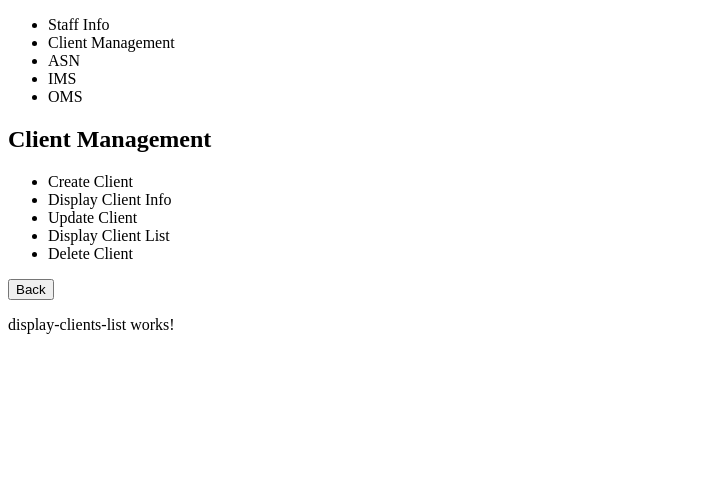
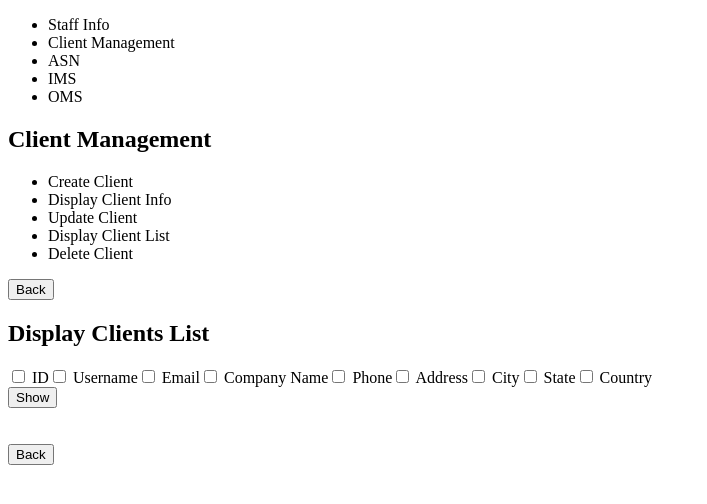
Before and after one commit to philipzhang86/mini-warehouse, an Angular app: page /staff-dashboard/client-management/display-clients-list in a window 1280 px wide. Shown: the top 504 px of the page, without its empty margins (0-707 px from the left). Built offline with nearby package versions, Linux system fonts and the light colour scheme.

Commit message:
display clients list 1.0 added

```diff
--- a/src/app/client-management/display-clients-list/display-clients-list.component.html
+++ b/src/app/client-management/display-clients-list/display-clients-list.component.html
@@ -1 +1,47 @@
-<p>display-clients-list works!</p>
+<div class="display-clients-list">
+  <h2>Display Clients List</h2>
+
+  <form #displayForm="ngForm" (ngSubmit)="showClientsList()">
+    <div>
+      <label><input type="checkbox" [(ngModel)]="fields.id" name="id"> ID</label>
+      <label><input type="checkbox" [(ngModel)]="fields.username" name="username"> Username</label>
+      <label><input type="checkbox" [(ngModel)]="fields.email" name="email"> Email</label>
+      <label><input type="checkbox" [(ngModel)]="fields.companyName" name="companyName"> Company Name</label>
+      <label><input type="checkbox" [(ngModel)]="fields.phone" name="phone"> Phone</label>
+      <label><input type="checkbox" [(ngModel)]="fields.address" name="address"> Address</label>
+      <label><input type="checkbox" [(ngModel)]="fields.city" name="city"> City</label>
+      <label><input type="checkbox" [(ngModel)]="fields.state" name="state"> State</label>
+      <label><input type="checkbox" [(ngModel)]="fields.country" name="country"> Country</label>
+    </div>
+    <button type="submit">Show</button>
+  </form>
+
+  <br>
+  <br>
+  <table *ngIf="clients.length > 0">
+    <tr>
+      <th *ngIf="fields.id">ID</th>
+      <th *ngIf="fields.username">Username</th>
+      <th *ngIf="fields.email">Email</th>
+      <th *ngIf="fields.companyName">Company Name</th>
+      <th *ngIf="fields.phone">Phone</th>
+      <th *ngIf="fields.address">Address</th>
+      <th *ngIf="fields.city">City</th>
+      <th *ngIf="fields.state">State</th>
+      <th *ngIf="fields.country">Country</th>
+    </tr>
+    <tr *ngFor="let client of clients">
+      <td *ngIf="fields.id">{{client.id}}</td>
+      <td *ngIf="fields.username">{{client.username}}</td>
+      <td *ngIf="fields.email">{{client.email}}</td>
+      <td *ngIf="fields.companyName">{{client.companyName}}</td>
+      <td *ngIf="fields.phone">{{client.phone}}</td>
+      <td *ngIf="fields.address">{{client.address}}</td>
+      <td *ngIf="fields.city">{{client.city}}</td>
+      <td *ngIf="fields.state">{{client.state}}</td>
+      <td *ngIf="fields.country">{{client.country}}</td>
+    </tr>
+  </table>
+
+  <button (click)="goBack()">Back</button>
+</div>
--- a/src/app/client-management/display-clients-list/display-clients-list.component.scss
+++ b/src/app/client-management/display-clients-list/display-clients-list.component.scss
@@ -0,0 +1,34 @@
+.display-clients-list {
+  // form {
+  //   margin-bottom: 20px; // 表单和表格之间的空间
+  // }
+
+  table {
+    margin-bottom: 20px; // 表格和返回按钮之间的空间
+    width: 100%;
+    border-collapse: collapse;
+
+    th,
+    td {
+      border: 1px solid black;
+      padding: 8px;
+      text-align: left;
+    }
+
+    th {
+      background-color: #f2f2f2;
+    }
+
+    tr:nth-child(odd) {
+      background-color: #f9f9f9;
+    }
+
+    tr:hover {
+      background-color: #e8e8e8;
+    }
+  }
+
+  button {
+    // 根据需要为返回按钮添加样式
+  }
+}
--- a/src/app/client-management/display-clients-list/display-clients-list.component.ts
+++ b/src/app/client-management/display-clients-list/display-clients-list.component.ts
@@ -1,4 +1,7 @@
 import { Component, OnInit } from '@angular/core';
+import { HttpClient, HttpHeaders } from '@angular/common/http';
+import { AuthService } from 'src/app/auth.service';
+import { Router } from '@angular/router'; // 引入Router服务
 
 @Component({
   selector: 'app-display-clients-list',
@@ -6,10 +9,42 @@ import { Component, OnInit } from '@angular/core';
   styleUrls: ['./display-clients-list.component.scss']
 })
 export class DisplayClientsListComponent implements OnInit {
+  fields = {
+    id: false,
+    username: false,
+    email: false,
+    companyName: false,
+    phone: false,
+    address: false,
+    city: false,
+    state: false,
+    country: false
+  };
+  clients: any[] = [];
 
-  constructor() { }
+  constructor(
+    private http: HttpClient,
+    private router: Router, // 注入Router
+    private authService: AuthService
+  ) { }
 
   ngOnInit(): void {
   }
 
+  showClientsList(): void {
+    const token = this.authService.getToken();
+    this.http.get<any[]>('http://localhost:9080/user-service/api/staffs/clients', {
+      headers: new HttpHeaders({
+        'Authorization': `Bearer ${token}`
+      })
+    }).subscribe(data => {
+      this.clients = data;
+    }, error => {
+      console.error('Error fetching clients list', error);
+    });
+  }
+
+  goBack(): void {
+    this.router.navigate(['/staff-dashboard/client-management']);
+  }
 }
```
Also changed, not shown: src/app/app-routing.module.ts (+6 -4 lines).
